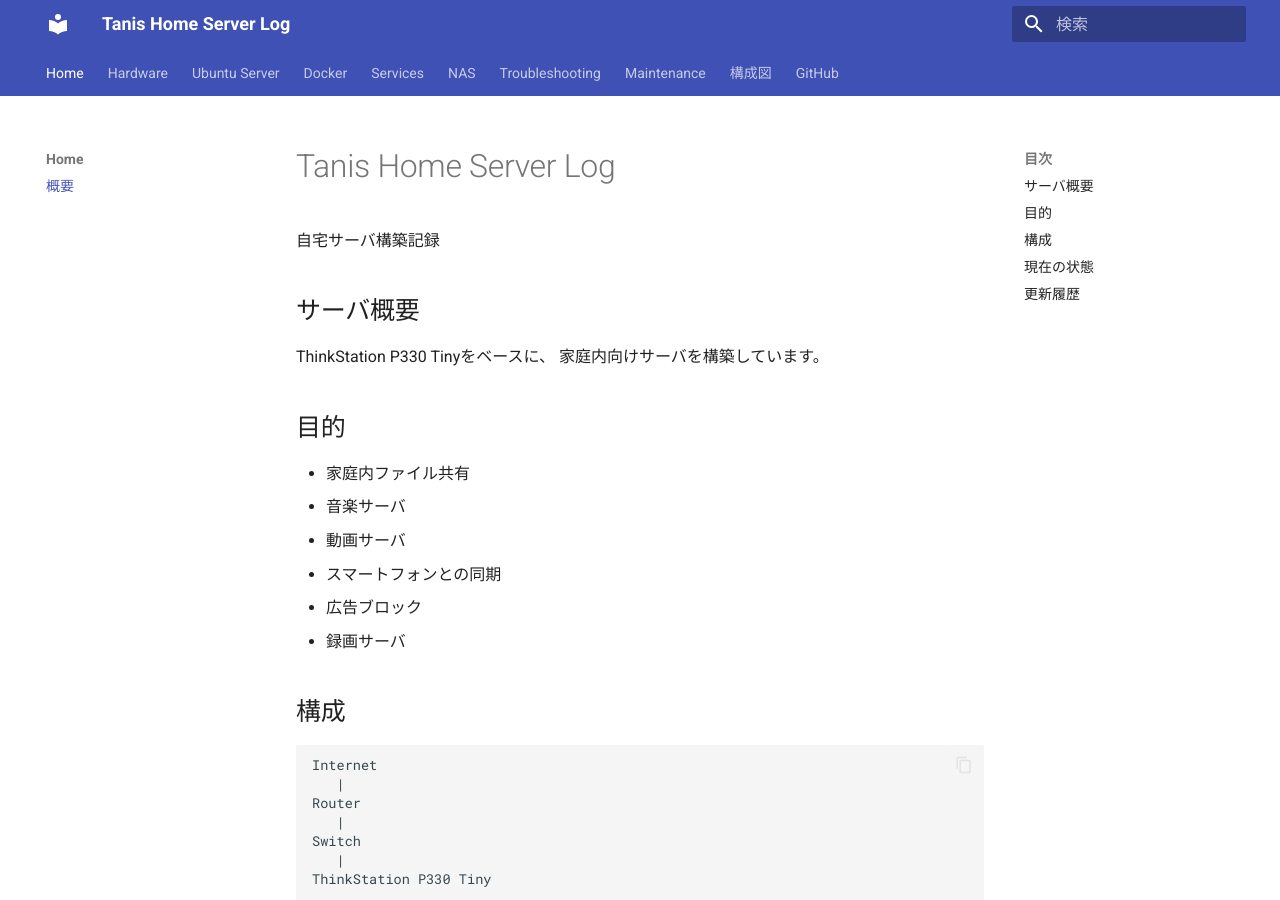
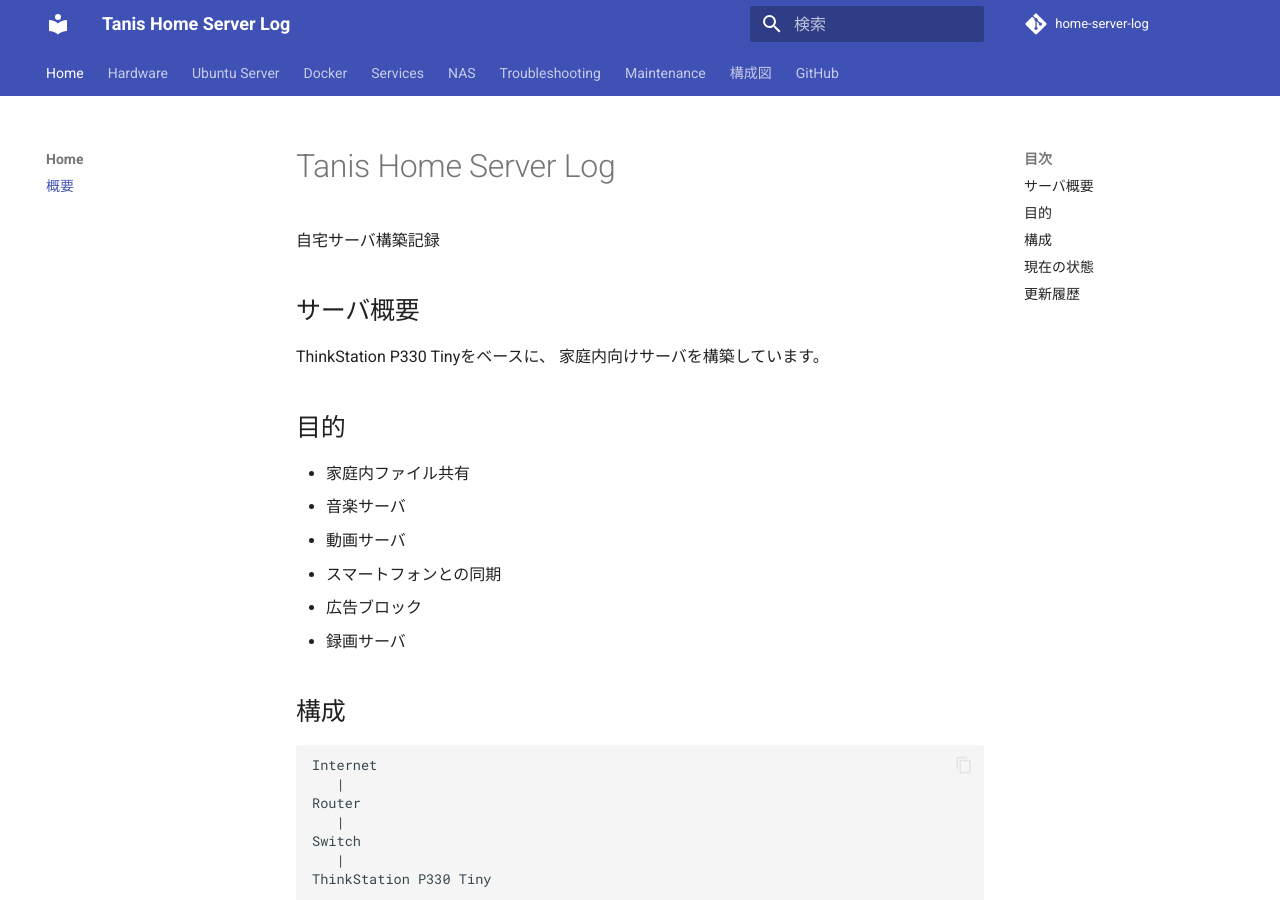
Before and after one commit to tanisuke-jpn/home-server-log, an MkDocs documentation site: the page built from docs/index.md, in a window 1280 px wide and 900 px high. Built offline with MkDocs 1.6.1 and Material for MkDocs 9.7.7, drawn with Linux system fonts in a browser that asks for light colours; comment, search, counter and statistics services are not loaded.

Commit message:
github向け反映に向けた準備

```diff
--- a/mkdocs.yml
+++ b/mkdocs.yml
@@ -15,6 +15,10 @@ theme:
 
 plugins:
   - search
+  - git-revision-date-localized
+
+repo_url: https://github.com/tanisuke-jpn/home-server-log
+repo_name: home-server-log
 
 markdown_extensions:
   - admonition
```
